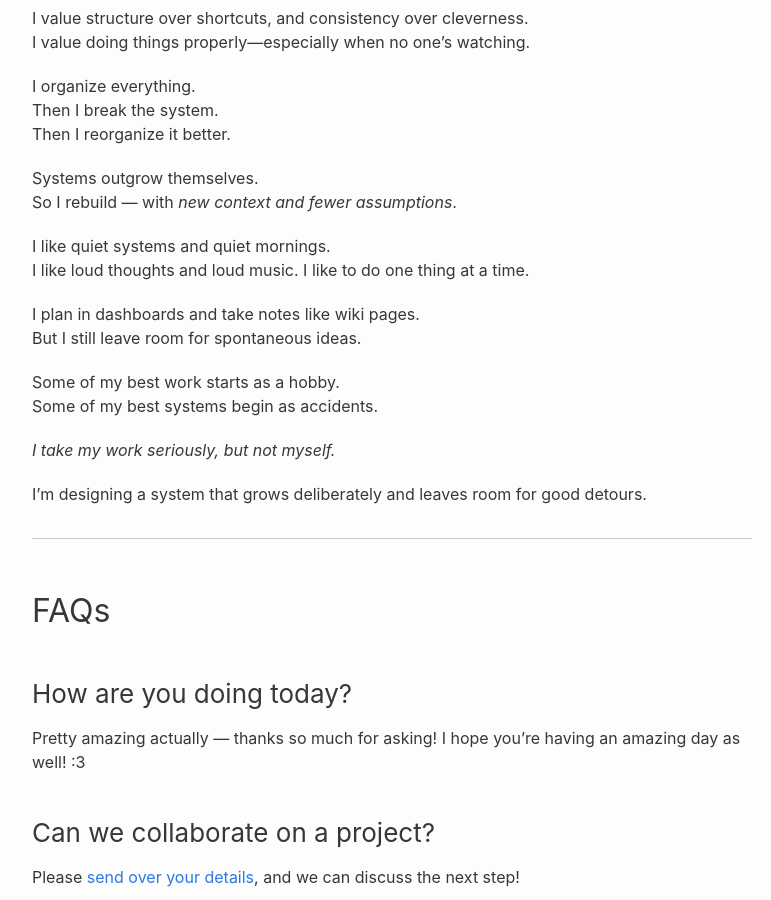
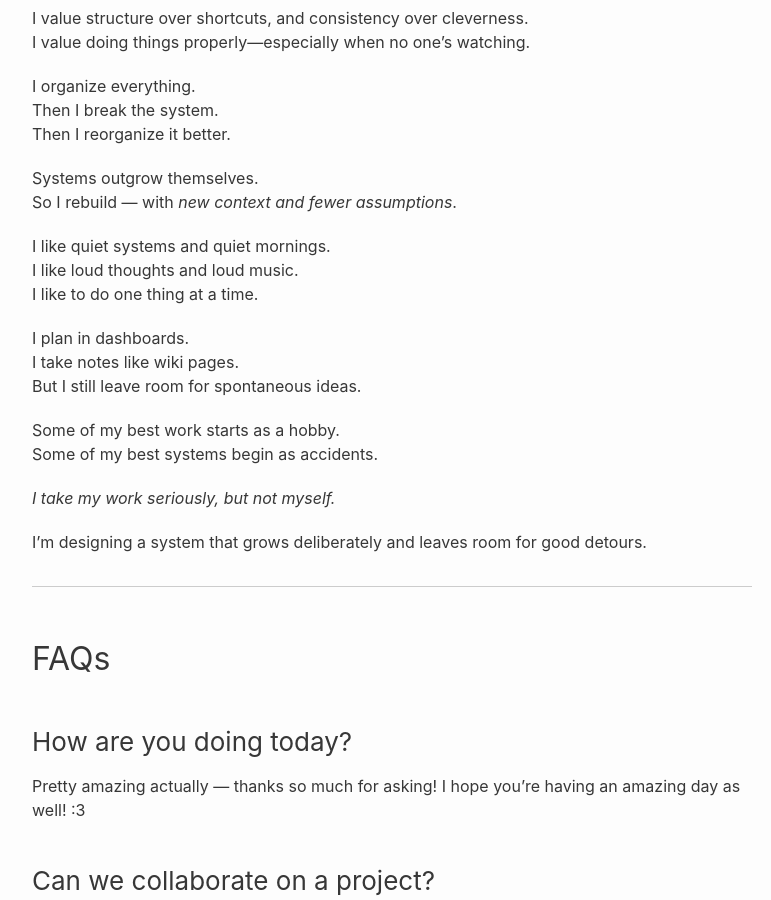
Before and after one commit to jarondlk/jaronchai-blog, a Jekyll site: the page built from pages/about.markdown, in a window 1280 px wide and 900 px high, scrolled down 3679 px. Shown: the whole window, without its empty margins (248-1019 px from the left). Built offline with Jekyll 4.4.1, drawn with Linux system fonts in a browser that asks for light colours.

```diff
--- a/pages/about.markdown
+++ b/pages/about.markdown
@@ -110,7 +110,8 @@ I like quiet systems and quiet mornings.
 I like loud thoughts and loud music.
 I like to do one thing at a time.
 
-I plan in dashboards and take notes like wiki pages.
+I plan in dashboards.
+I take notes like wiki pages.
 But I still leave room for spontaneous ideas.
 
 Some of my best work starts as a hobby.
```
Also changed, not shown: _posts/2025-04-15-philosophy.markdown (added, +42 -0 lines).
